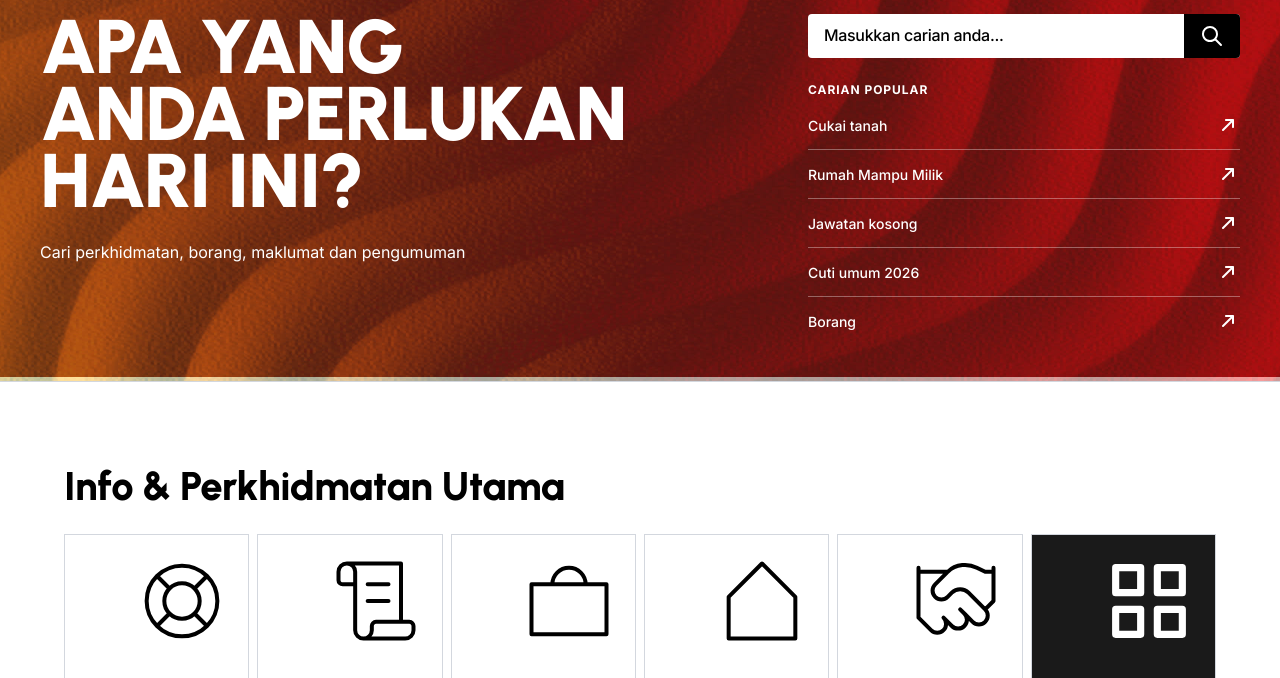
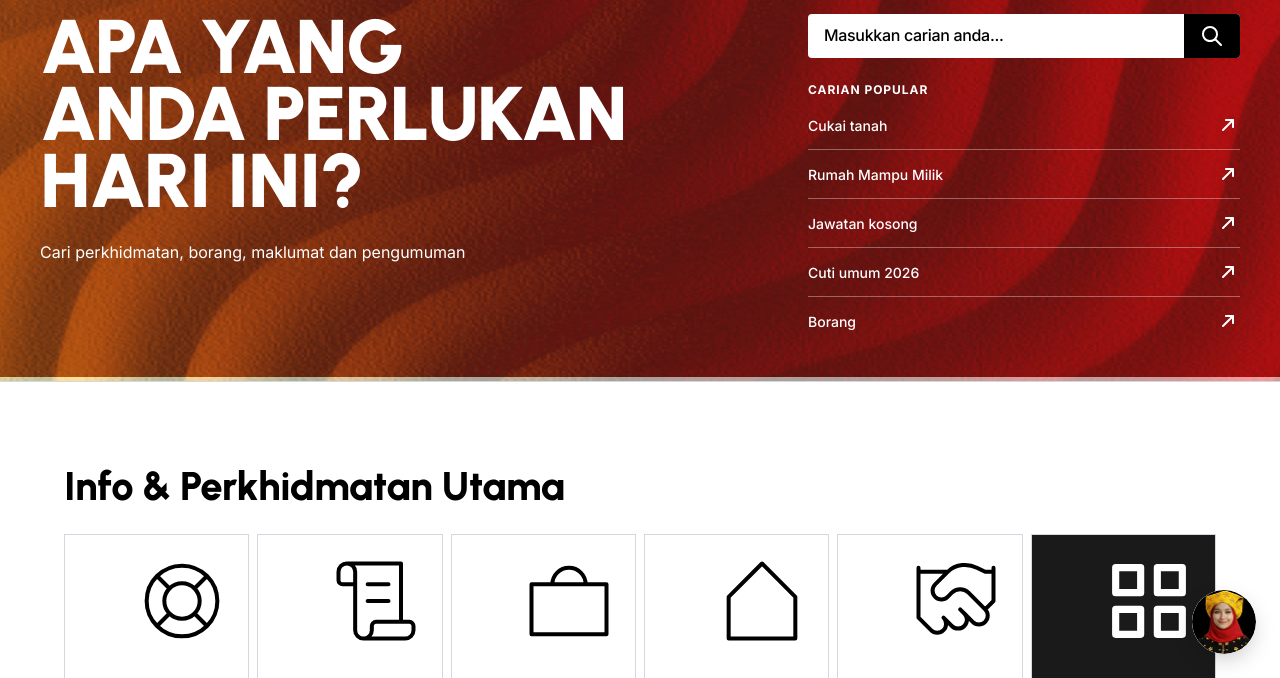
Before and after one commit to afiq-UX/ns-landing, a plain HTML site: page index.html in a window 1280 px wide. Shown: the part 122-800 px from the top of the page. Drawn offline with Linux system fonts and the light colour scheme.

Commit message:
chatbot placeholder

```diff
--- a/css/components.css
+++ b/css/components.css
@@ -828,7 +828,50 @@
   .gov-card__cta::after,
   .explore__link > span:first-child::after,
   .explore__cta::after,
-  .lk::before { transition: none; }
+  .lk::before,
+  .chatbot { transition: none; }
+}
+
+/* ===== Chatbot launcher ================================================== */
+
+/* Placeholder for the assistant: avatar only, no behaviour behind it yet.
+
+   Fixed rather than sticky — it has to hold its corner through the whole
+   scroll, and sticky only pins inside its own scroll container.
+
+   z-index 9 puts it under the megamenu scrim (10) and the masthead zone
+   (20), so an open menu dims and covers it instead of leaving a face
+   floating over the panel. */
+.chatbot {
+  position: fixed;
+  right: 24px;
+  bottom: 24px;
+  z-index: 9;
+  width: 64px;
+  height: 64px;
+  padding: 0;
+  overflow: hidden;
+  border: 0;
+  border-radius: 50%;
+  background: var(--n9-light);
+  box-shadow: 0 8px 24px -6px rgba(0, 0, 0, 0.28);
+  cursor: pointer;
+  transition: transform var(--dur-fast) var(--ease-out),
+              box-shadow var(--dur-fast) var(--ease-out);
+}
+
+.chatbot img {
+  display: block;
+  width: 100%;
+  height: 100%;
+  border-radius: 50%;
+  object-fit: cover;
+}
+
+.chatbot:hover,
+.chatbot:focus-visible {
+  transform: translateY(-2px);
+  box-shadow: 0 12px 28px -6px rgba(0, 0, 0, 0.34);
 }
 
 /* ===== Responsive ======================================================== */
--- a/index.html
+++ b/index.html
@@ -749,6 +749,11 @@
   </div>
 </footer>
 
+<!-- ===== Chatbot launcher · placeholder ===== -->
+<button class="chatbot" type="button" aria-label="Buka sembang bantuan">
+  <img src="assets/img/chatbot-avatar.png" alt="" width="64" height="64">
+</button>
+
 <script src="js/reveal.js"></script>
 <script src="js/megamenu.js"></script>
 </body>
```
Also changed, not shown: kerajaan.html (+5 -0 lines), assets/img/chatbot-avatar.png (added).
